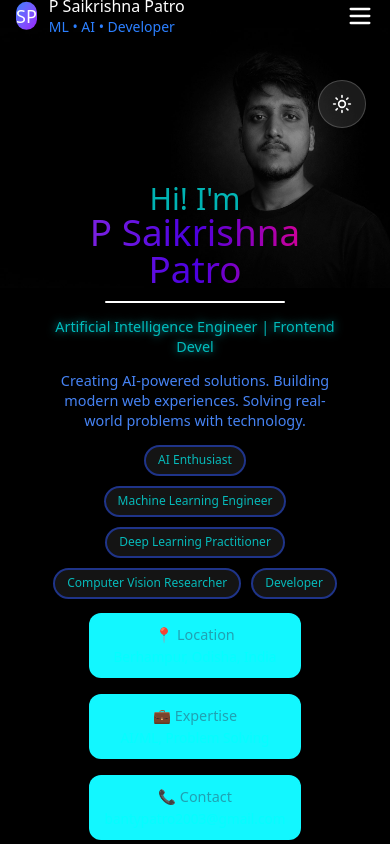
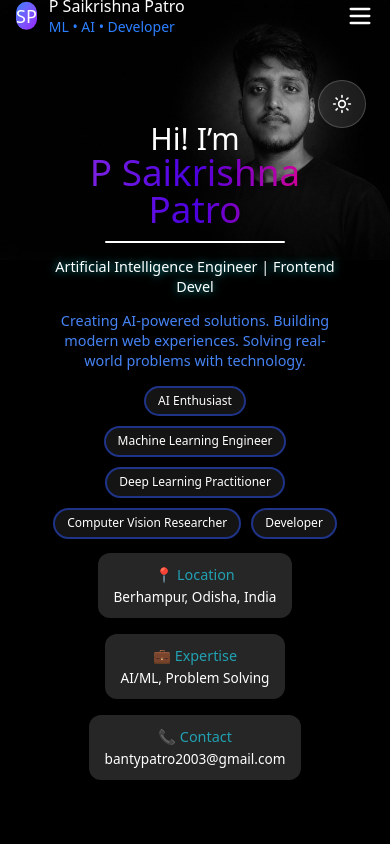
Before and after one commit to PSaikrishnaPatro/Portfolio, a React (Vite) app: page / in a window 390 px wide. Shown: the top 844 px of the page. Built offline with nearby package versions, Linux system fonts and the light colour scheme.

Commit message:
Fix theme attribute for background images

```diff
--- a/src/App.tsx
+++ b/src/App.tsx
@@ -25,10 +25,9 @@ export default function App() {
   }, []);
 
   useEffect(() => {
-  document.documentElement.classList.toggle("dark", theme === "dark");
-  document.documentElement.setAttribute("data-theme", theme); // ADD THIS LINE!
-  localStorage.setItem("theme", theme);
-}, [theme]);
+    document.documentElement.classList.toggle("dark", theme === "dark");
+    localStorage.setItem("theme", theme);
+  }, [theme]);
 
   return (
     <div className="bg-white dark:bg-black min-h-screen relative overflow-x-hidden transition-colors duration-300">
--- a/src/components/Home.css
+++ b/src/components/Home.css
@@ -17,12 +17,11 @@
   height: 100%;
   background-image: var(--hero-bg);
   background-size: cover;
-  background-position: right center;
+  background-position: center;
   background-repeat: no-repeat;
   z-index: 0;
   filter: brightness(1);
-  opacity: 1; /* ADDED: Full opacity on desktop */
-  transition: filter 0.3s ease, opacity 0.3s ease;
+  transition: filter 0.3s ease;
 }
 
 /* ================= LEFT CONTENT ================= */
@@ -60,9 +59,9 @@
 .gradient-text {
   background: linear-gradient(to right, #8e2de2, #4a00e0, #ff0080);
   background-clip: text;
-  -webkit-background-clip: text;
-  color: transparent;
-  -webkit-text-fill-color: transparent;
+-webkit-background-clip: text;
+color: transparent;
+-webkit-text-fill-color: transparent;
 }
 
 .hero-intro {
@@ -190,7 +189,7 @@
   --text: #ffffff;
   --text-muted: #4683f4;
   --accent: #12f7ff;
-  --hero-bg: url('/hero.jpg');
+  --hero-bg: url('./Hero.jpg');
   --line: #ffffff;
   --cd: #ffffff;
 }
@@ -200,7 +199,7 @@
   --text: #000000;
   --text-muted: #000000;
   --accent: #00cfff;
-  --hero-bg: url('/j.jpg');
+  --hero-bg: url('./j.jpg');
   --line: #000000;
   --cd: #000000;
 }
@@ -214,10 +213,9 @@
   }
 
   .hero-bg {
-    background-size: cover; /* CHANGED: Keep full cover on tablets */
-    background-position: center center; /* CHANGED */
-    opacity: 0.5; /* CHANGED: Reduce opacity on tablets */
-    filter: brightness(1.1); /* CHANGED */
+    background-size: contain;
+    background-position: top center;
+    height: 60vh;
   }
 
   .hero-content {
@@ -252,20 +250,20 @@
 
 @media (max-width: 600px) {
   .hero {
-    min-height: 100vh;
-    padding: 2rem 1.2rem;
+    min-height: auto;
+    padding: 4rem 1.2rem;
   }
 
   .hero-content {
-    margin-top: 20vh; /* CHANGED: Reduced from 40vh */
+    margin-top: 60px;
     gap: 14px;
   }
 
   .hero-bg {
-    background-size: contain; /* CHANGED: Back to contain for mobile */
-    background-position: center 5%; /* CHANGED: Position at top */
-    opacity: 0.7;
-    filter: brightness(1.2); /* CHANGED: Brighter */
+    background-size: contain;
+    background-position: top center;
+    height: 50vh;
+    filter: brightness(0.95);
   }
 
   .hero-name {
@@ -294,30 +292,9 @@
     gap: 1.5rem;
     margin-top: 35px;
   }
-
-  .hero-info {
-    flex-direction: column;
-    align-items: center;
-  }
-
-  .info-card {
-    width: 100%;
-    max-width: 280px;
-  }
 }
 
 @media (max-width: 430px) {
-  .hero-content {
-    margin-top: 18vh; /* CHANGED: Reduced from 35vh */
-  }
-
-  .hero-bg {
-    background-size: contain; /* CHANGED */
-    background-position: center 3%; /* CHANGED */
-    opacity: 0.65;
-    filter: brightness(1.2); /* CHANGED: Brighter */
-  }
-
   .hero-name {
     font-size: 1.9rem;
   }
--- a/src/components/Home.tsx
+++ b/src/components/Home.tsx
@@ -71,8 +71,12 @@ export function Home({ theme }: HeroProps) {
 
   return (
     <section id="home" className="hero">
-      {/* Remove inline style - let CSS handle it */}
-      <div className="hero-bg" data-theme={theme} />
+      <div
+        className="hero-bg"
+        style={{
+          backgroundImage: `url(${theme === "light" ? "/j.jpg" : "/hero.jpg"})`,
+        }}
+      />
 
       <motion.div
         className="hero-content"
@@ -81,7 +85,7 @@ export function Home({ theme }: HeroProps) {
         animate="visible"
       >
         <motion.h1 className="hero-name" variants={itemVariants}>
-          Hi! I'm <br />
+          Hi! I’m <br />
           <span className="gradient-text hero-name-line">
             P Saikrishna Patro
           </span>
```
